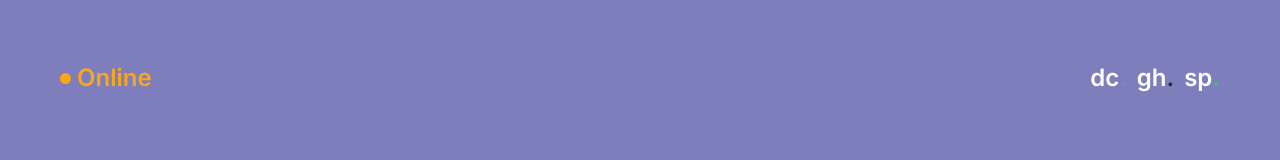
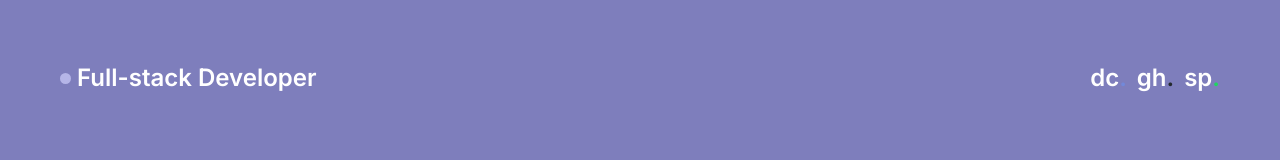
Before and after one commit to mj02010aa/website, a Vue app: page / in a window 1280 px wide. Shown: the top 160 px of the page. Built offline with nearby package versions, Linux system fonts and the light colour scheme.

Commit message:
Update App.vue

```diff
--- a/src/App.vue
+++ b/src/App.vue
@@ -1,7 +1,7 @@
 <template>
    <div class="main">
       <header>
-         <a href="/" class="offlinetext semi router-link-exact-active router-link-active"><span class="online" alt="Online" title="Online"></span> Online</a> <!-- # idk.. :) # -->
+         <a href="/" class="semi router-link-exact-active router-link-active"><span class="florence" alt="Florence" title="Florence"></span> Full-stack Developer</a>
          <div class="social semi">
             <a href="https://discord.com/users/354343248698802187" target="_blank">
             dc<span style="color:#7289DA">.</span>
@@ -279,4 +279,12 @@
 	margin-bottom: 2px;
 	display: inline-block;
     }
+    	.florence {
+	background-color: #b5b5e7;
+	border-radius: 999%;
+	width: 11px;
+	height: 11px;
+	margin-bottom: 2px;
+	display: inline-block;
+    }
 </style>
```
